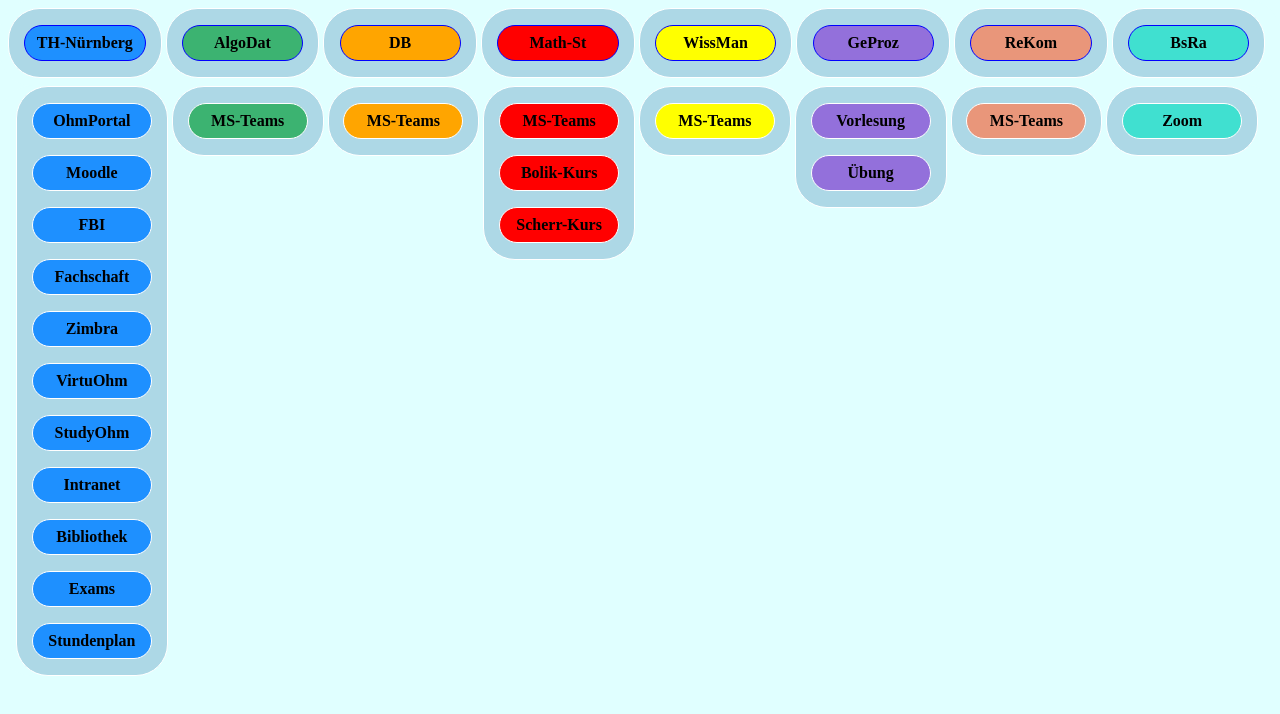
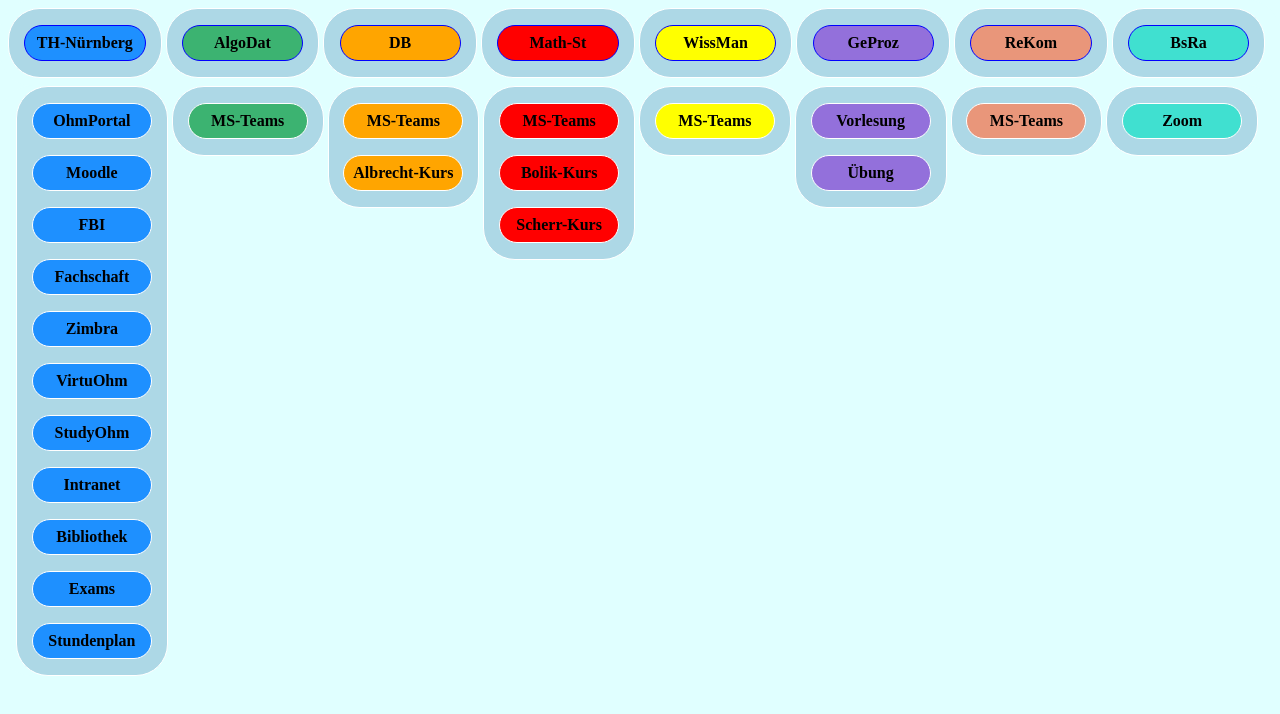
Before and after one commit to LetUsTestMyWeb/quick, a plain HTML site: page quick/index.html in a window 1280 px wide. Drawn offline with Linux system fonts and the light colour scheme.

Commit message:
Update index.html

```diff
--- a/quick/index.html
+++ b/quick/index.html
@@ -44,6 +44,7 @@
 
 		<div id="subject3">
 			<p><a href="https://teams.microsoft.com/l/channel/19%3a0194ef6223cf44228ca86613113fe2ae%40thread.tacv2/Allgemein?groupId=f9316fc8-af80-424b-9716-6087eb84dd4d&tenantId=ff180ccd-a30e-43e7-b99c-b9412b24395a" target="_blank">MS-Teams</a></p>
+			<p><a href="https://elearning.ohmportal.de/course/view.php?id=9084" target="_blank">Albrecht-Kurs</a></p>
 		</div>
 
 		<div id="subject4">
```
